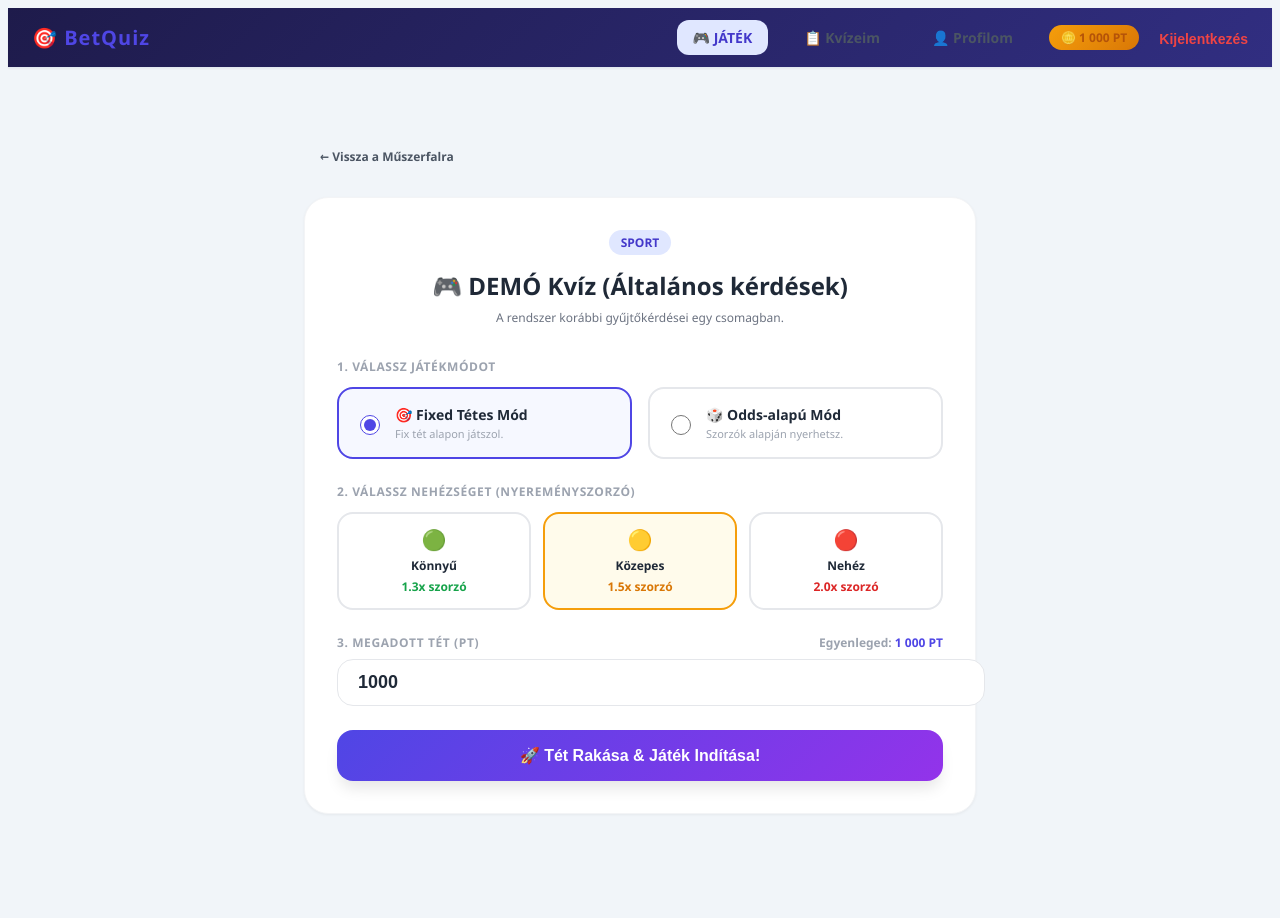
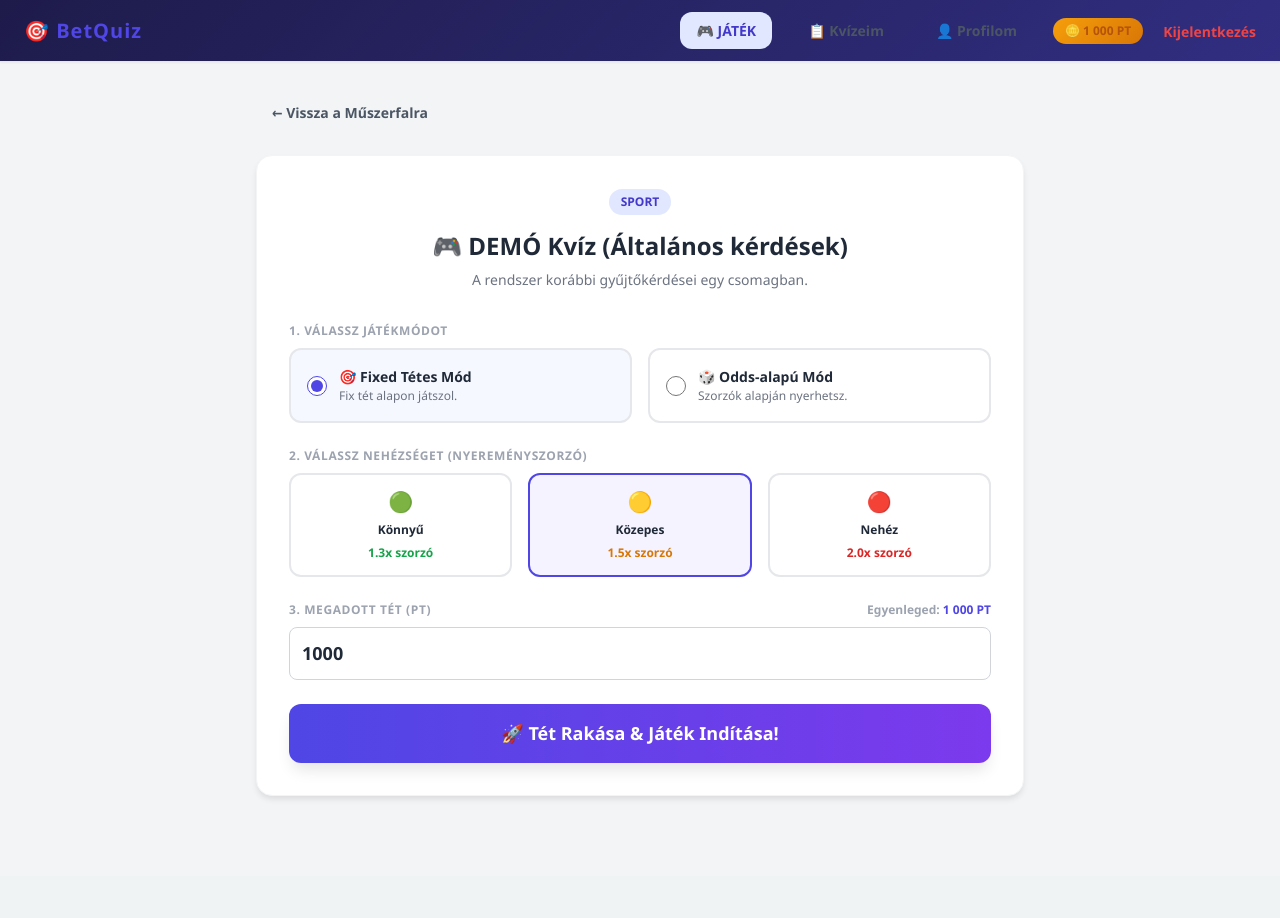
Before and after one commit to molnarferencwebkukkolo-max/betquiz, a Laravel app: page /quiz/setup/1 in a window 1280 px wide. After the commit the page ends 799 px from the top, so only its background shows below. Run offline with Laravel 12, Linux system fonts and the light colour scheme; the visitor is signed in with stand-in values (Sample User, id 1); data comes from the database, SQL or seed files in the repository; some libraries are stand-ins or nearby versions.

Commit message:
Fix: Navigáció, Tailwind beállítások és route elnevezések javítása

```diff
--- a/app/Http/Controllers/QuizController.php
+++ b/app/Http/Controllers/QuizController.php
@@ -28,13 +28,31 @@ class QuizController extends Controller
             ->take(4)
             ->get();
 
-        $myQuizzes = Quiz::withCount('questions')
+        $myQuizzes = Quiz::with(['category'])
+            ->withCount('questions')
             ->where('creator_id', $user->id)
             ->latest()
             ->take(5)
             ->get();
 
-        return view('dashboard', compact('featuredQuizzes', 'myQuizzes', 'user'));
+        // Alapértelmezetten üres kollekció,
+        // így nem admin felhasználónál sem lesz undefined variable hiba.
+        $pendingQuizzes = collect();
+
+        if ($user->isUseradmin()) {
+            $pendingQuizzes = Quiz::with(['category', 'creator'])
+                ->withCount('questions')
+                ->where('status', 'pending')
+                ->latest()
+                ->get();
+        }
+
+        return view('dashboard', compact(
+            'featuredQuizzes',
+            'myQuizzes',
+            'pendingQuizzes',
+            'user'
+        ));
     }
 
     /**
--- a/resources/views/quiz/show.blade.php
+++ b/resources/views/quiz/show.blade.php
@@ -4,27 +4,31 @@
     <meta charset="UTF-8">
     <meta name="viewport" content="width=device-width, initial-scale=1.0">
     <title>Játék Beállítása - {{ $quiz->title }}</title>
+
+    <!-- Tailwind CSS (A navigáció és a keretrendszer működéséhez) -->
+    <script src="https://cdn.tailwindcss.com"></script>
+
     <!-- Központi Stíluslap -->
     <link rel="stylesheet" href="{{ asset('css/app-custom.css') }}">
 </head>
-<body style="padding-bottom: 3rem;">
+<body style="padding-bottom: 3rem; background-color: #f3f4f6;">
 
 @include('layouts.navigation')
 
-<div class="quiz-setup-container">
+<div class="quiz-setup-container" style="max-width: 800px; margin: 2rem auto; padding: 0 1rem;">
 
-    <a href="{{ route('dashboard') }}" class="nav-link-item" style="display: inline-flex; font-size: 0.75rem; margin-bottom: 1.5rem;">
+    <a href="{{ route('dashboard') }}" class="nav-link-item" style="display: inline-flex; font-size: 0.875rem; margin-bottom: 1.5rem; text-decoration: none;">
         ← Vissza a Műszerfalra
     </a>
 
-    <div class="quiz-setup-card">
+    <div class="quiz-setup-card" style="background: white; padding: 2rem; border-radius: 1rem; box-shadow: 0 4px 6px -1px rgba(0, 0, 0, 0.1);">
 
         <div style="text-align: center; margin-bottom: 2rem;">
-            <span class="badge-quiz-title" style="text-transform: uppercase; margin-bottom: 0.5rem;">
+            <span class="badge-quiz-title" style="text-transform: uppercase; margin-bottom: 0.5rem; display: inline-block;">
                 {{ is_array($quiz->category->name ?? null) ? ($quiz->category->name['hu'] ?? reset($quiz->category->name)) : ($quiz->category->name ?? 'Általános') }}
             </span>
             <h1 style="font-size: 1.5rem; font-weight: 900; color: #1f2937; line-height: 1.25; margin-top: 0.5rem; margin-bottom: 0.5rem;">{{ $quiz->title }}</h1>
-            <p style="font-size: 0.75rem; color: #6b7280; margin: 0;">{{ $quiz->description ?? 'Nincs külön leírás megadva.' }}</p>
+            <p style="font-size: 0.875rem; color: #6b7280; margin: 0;">{{ $quiz->description ?? 'Nincs külön leírás megadva.' }}</p>
         </div>
 
         <!-- TÉT, NEHÉZSÉG ÉS JÁTÉKMÓD FORM -->
@@ -33,21 +37,21 @@
 
             <!-- 1. JÁTÉKMÓD -->
             <div>
-                <label class="setup-section-title">1. Válassz Játékmódot</label>
-                <div class="mode-card-grid">
-                    <label class="radio-card">
+                <label class="setup-section-title" style="font-weight: 800; display: block; margin-bottom: 0.5rem;">1. Válassz Játékmódot</label>
+                <div class="mode-card-grid" style="display: grid; grid-template-columns: repeat(auto-fit, minmax(200px, 1fr)); gap: 1rem;">
+                    <label class="radio-card" style="display: flex; gap: 0.75rem; padding: 1rem; border: 2px solid #e5e7eb; border-radius: 0.75rem; cursor: pointer;">
                         <input type="radio" name="mode" value="bet" checked style="accent-color: #4f46e5; width: 1.25rem; height: 1.25rem;">
                         <div>
-                            <h4 class="radio-card-title">🎯 Fixed Tétes Mód</h4>
-                            <p class="radio-card-desc">Fix tét alapon játszol.</p>
+                            <h4 class="radio-card-title" style="font-weight: 700; margin: 0;">🎯 Fixed Tétes Mód</h4>
+                            <p class="radio-card-desc" style="font-size: 0.75rem; color: #6b7280; margin: 0;">Fix tét alapon játszol.</p>
                         </div>
                     </label>
 
-                    <label class="radio-card">
+                    <label class="radio-card" style="display: flex; gap: 0.75rem; padding: 1rem; border: 2px solid #e5e7eb; border-radius: 0.75rem; cursor: pointer;">
                         <input type="radio" name="mode" value="odds" style="accent-color: #4f46e5; width: 1.25rem; height: 1.25rem;">
                         <div>
-                            <h4 class="radio-card-title">🎲 Odds-alapú Mód</h4>
-                            <p class="radio-card-desc">Szorzók alapján nyerhetsz.</p>
+                            <h4 class="radio-card-title" style="font-weight: 700; margin: 0;">🎲 Odds-alapú Mód</h4>
+                            <p class="radio-card-desc" style="font-size: 0.75rem; color: #6b7280; margin: 0;">Szorzók alapján nyerhetsz.</p>
                         </div>
                     </label>
                 </div>
@@ -55,28 +59,28 @@
 
             <!-- 2. NEHÉZSÉGI SZINT ÉS SZORZÓ -->
             <div>
-                <label class="setup-section-title">2. Válassz Nehézséget (Nyereményszorzó)</label>
-                <div class="diff-card-grid">
+                <label class="setup-section-title" style="font-weight: 800; display: block; margin-bottom: 0.5rem;">2. Válassz Nehézséget (Nyereményszorzó)</label>
+                <div class="diff-card-grid" style="display: grid; grid-template-columns: repeat(3, 1fr); gap: 1rem; text-align: center;">
 
                     <!-- Könnyű -->
-                    <label class="diff-card diff-card-easy">
-                        <input type="radio" name="difficulty" value="easy" class="sr-only">
+                    <label class="diff-card diff-card-easy" style="padding: 0.75rem; border: 2px solid #e5e7eb; border-radius: 0.75rem; cursor: pointer;">
+                        <input type="radio" name="difficulty" value="easy" style="display: none;">
                         <span style="font-size: 1.25rem; display: block; margin-bottom: 0.25rem;">🟢</span>
                         <span style="font-weight: 800; color: #1f2937; font-size: 0.75rem; display: block;">Könnyű</span>
                         <span style="font-size: 0.75rem; font-weight: 900; color: #16a34a;">1.3x szorzó</span>
                     </label>
 
                     <!-- Közepes -->
-                    <label class="diff-card diff-card-medium">
-                        <input type="radio" name="difficulty" value="medium" checked class="sr-only">
+                    <label class="diff-card diff-card-medium" style="padding: 0.75rem; border: 2px solid #4f46e5; border-radius: 0.75rem; cursor: pointer; background-color: #f5f3ff;">
+                        <input type="radio" name="difficulty" value="medium" checked style="display: none;">
                         <span style="font-size: 1.25rem; display: block; margin-bottom: 0.25rem;">🟡</span>
                         <span style="font-weight: 800; color: #1f2937; font-size: 0.75rem; display: block;">Közepes</span>
                         <span style="font-size: 0.75rem; font-weight: 900; color: #d97706;">1.5x szorzó</span>
                     </label>
 
                     <!-- Nehéz -->
-                    <label class="diff-card diff-card-hard">
-                        <input type="radio" name="difficulty" value="hard" class="sr-only">
+                    <label class="diff-card diff-card-hard" style="padding: 0.75rem; border: 2px solid #e5e7eb; border-radius: 0.75rem; cursor: pointer;">
+                        <input type="radio" name="difficulty" value="hard" style="display: none;">
                         <span style="font-size: 1.25rem; display: block; margin-bottom: 0.25rem;">🔴</span>
                         <span style="font-weight: 800; color: #1f2937; font-size: 0.75rem; display: block;">Nehéz</span>
                         <span style="font-size: 0.75rem; font-weight: 900; color: #dc2626;">2.0x szorzó</span>
@@ -85,12 +89,12 @@
                 </div>
             </div>
 
-            <!-- KÉRDÉSSZÁM VÁLASZTÓ (Alapból rejtve: 'd-none') -->
-            <div id="question-count-section" class="d-none" style="margin-top: 1rem;">
-                <label class="setup-section-title">
+            <!-- KÉRDÉSSZÁM VÁLASZTÓ (Kezdetben elrejtve inline style-lal) -->
+            <div id="question-count-section" style="display: none; margin-top: 1rem;">
+                <label class="setup-section-title" style="font-weight: 800; display: block; margin-bottom: 0.5rem;">
                     Hány kérdésre szeretnél válaszolni?
                 </label>
-                <select name="question_count" class="form-select-custom w-100">
+                <select name="question_count" class="form-select-custom" style="width: 100%; padding: 0.75rem; border: 1px solid #d1d5db; border-radius: 0.5rem;">
                     <option value="5" selected>5 Kérdés</option>
                     <option value="10">10 Kérdés</option>
                     <option value="15">15 Kérdés</option>
@@ -107,9 +111,9 @@
                     function toggleQuestionCount() {
                         const selectedMode = document.querySelector('input[name="mode"]:checked')?.value;
                         if (selectedMode === 'odds') {
-                            questionSection.classList.remove('d-none');
+                            questionSection.style.display = 'block';
                         } else {
-                            questionSection.classList.add('d-none');
+                            questionSection.style.display = 'none';
                         }
                     }
 
@@ -125,16 +129,16 @@
             <!-- 3. TÉT MEGADÁSA -->
             <div>
                 <div style="display: flex; justify-content: space-between; align-items: center; margin-bottom: 0.5rem;">
-                    <label class="setup-section-title" style="margin-bottom: 0;">3. Megadott Tét (PT)</label>
+                    <label class="setup-section-title" style="font-weight: 800; margin-bottom: 0;">3. Megadott Tét (PT)</label>
                     <span style="font-size: 0.75rem; font-weight: 700; color: #9ca3af;">Egyenleged: <strong style="color: #4f46e5;">{{ number_format($user->points ?? 0, 0, ',', ' ') }} PT</strong></span>
                 </div>
 
                 <input type="number" name="bet_amount" min="100" max="{{ $user->points ?? 1000 }}" value="1000" step="100" required
-                       class="input-bet-amount">
+                       class="input-bet-amount" style="width: 100%; padding: 0.75rem; border: 1px solid #d1d5db; border-radius: 0.5rem; font-size: 1.125rem; font-weight: 700;">
             </div>
 
             <!-- INDÍTÁS GOMB -->
-            <button type="submit" class="btn-start-game-gradient">
+            <button type="submit" class="btn-start-game-gradient" style="background: linear-gradient(to right, #4f46e5, #7c3aed); color: white; font-weight: 800; padding: 1rem; border-radius: 0.75rem; border: none; cursor: pointer; font-size: 1.125rem; width: 100%;">
                 🚀 Tét Rakása & Játék Indítása!
             </button>
 
--- a/resources/views/quizzes/create.blade.php
+++ b/resources/views/quizzes/create.blade.php
@@ -4,6 +4,8 @@
     <meta charset="UTF-8">
     <meta name="viewport" content="width=device-width, initial-scale=1.0">
     <title>Új Kvíz Nyitása - BetQuiz</title>
+    <!-- Központi Stíluslap -->
+    <link rel="stylesheet" href="{{ asset('css/app-custom.css') }}">
     <script src="https://cdn.tailwindcss.com"></script>
 </head>
 <body class="bg-gray-100 min-h-screen pb-12">
--- a/resources/views/quizzes/edit.blade.php
+++ b/resources/views/quizzes/edit.blade.php
@@ -4,6 +4,8 @@
     <meta charset="UTF-8">
     <meta name="viewport" content="width=device-width, initial-scale=1.0">
     <title>Kvíz Szerkesztése - BetQuiz</title>
+    <!-- Központi Stíluslap -->
+    <link rel="stylesheet" href="{{ asset('css/app-custom.css') }}">
     <script src="https://cdn.tailwindcss.com"></script>
 </head>
 <body class="bg-gray-100 min-h-screen pb-12">
--- a/resources/views/quizzes/index.blade.php
+++ b/resources/views/quizzes/index.blade.php
@@ -4,6 +4,8 @@
     <meta charset="UTF-8">
     <meta name="viewport" content="width=device-width, initial-scale=1.0">
     <title>Kvízek - BetQuiz</title>
+    <!-- Központi Stíluslap -->
+    <link rel="stylesheet" href="{{ asset('css/app-custom.css') }}">
     <script src="https://cdn.tailwindcss.com"></script>
 </head>
 <body class="bg-gray-100 min-h-screen pb-12">
```
Also changed, not shown: app/Http/Controllers/QuizManagementController.php (+12 -8 lines), resources/views/dashboard.blade.php (+17 -30 lines), resources/views/layouts/app.blade.php (deleted, +0 -12 lines), resources/views/quizzes/show.blade.php (+5 -3 lines).
